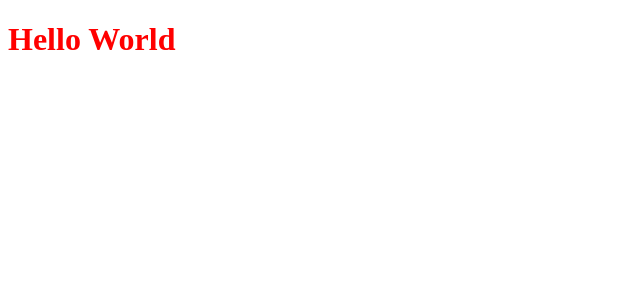
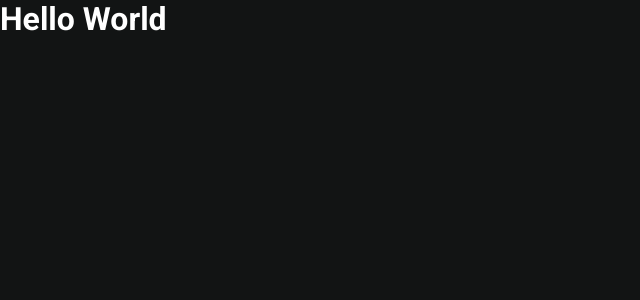
Before and after one commit to JeshuaBen/igNews, a Next.js app: page / in a window 1280 px wide. Shown: the top 300 px of the page, without its empty margins (0-640 px from the left). Built offline with nearby package versions, Linux system fonts and the light colour scheme.

Commit message:
created a global style and the document file

```diff
--- a/src/pages/_app.tsx
+++ b/src/pages/_app.tsx
@@ -1,4 +1,6 @@
 import { AppProps } from "next/app";
+
+import "../styles/global.scss";
 
 function MyApp({ Component, pageProps }: AppProps) {
   return <Component {...pageProps} />;
--- /dev/null
+++ b/src/pages/_document.tsx
@@ -0,0 +1,21 @@
+import Document, { Html, Head, Main, NextScript } from "next/document";
+
+export default class MyDocument extends Document {
+  render() {
+    return (
+      <Html>
+        <Head>
+          <link rel="preconnect" href="https://fonts.googleapis.com" />
+          <link
+            href="https://fonts.googleapis.com/css2?family=Roboto:wght@400;700;900&display=swap"
+            rel="stylesheet"
+          />
+        </Head>
+        <body>
+          <Main />
+          <NextScript />
+        </body>
+      </Html>
+    );
+  }
+}
--- a/src/pages/index.tsx
+++ b/src/pages/index.tsx
@@ -1,5 +1,12 @@
-import style from "../styles/home.module.scss";
+import Head from "next/head";
 
 export default function Home() {
-  return <h1 className={style.title}>Hello World</h1>;
+  return (
+    <>
+      <Head>
+        <title>Início | igNews</title>
+      </Head>
+      <h1>Hello World</h1>
+    </>
+  );
 }
--- /dev/null
+++ b/src/styles/global.scss
@@ -0,0 +1,43 @@
+* {
+  margin: 0;
+  padding: 0;
+  box-sizing: border-box;
+}
+
+:root {
+  --white: #ffffff;
+  --blue: #61dcfb;
+  --green: #04d361;
+  --yellow: #eba417;
+  --titles: #e1e1e6;
+  --texts: #a8a8b3;
+  --shape: #1f2729;
+  --background: #121414;
+}
+
+body {
+  background: var(--background);
+  color: var(--white);
+}
+
+body,
+input,
+textarea,
+select,
+button {
+  font: 400 1rem "Roboto", sans-serif;
+}
+
+button {
+  cursor: pointer;
+}
+
+a {
+  color: inherit;
+  text-decoration: none;
+}
+
+.title {
+  font-family: Roboto;
+  color: red;
+}
--- a/src/styles/home.module.scss
+++ /dev/null
@@ -1,3 +0,0 @@
-.title {
-  color: red;
-}
```
